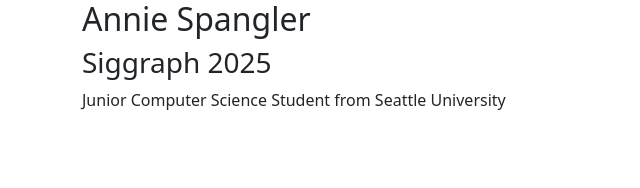
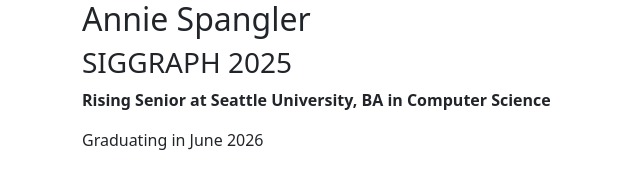
Before and after one commit to anastasiaspangler/anastasiaspangler.github.io, a plain HTML site: page pages/siggraph.html in a window 1280 px wide. Shown: the whole page, without its empty margins (0-640 px from the left). Drawn offline with nearby package versions, Linux system fonts and the light colour scheme.

Commit message:
add bootstrap

```diff
--- a/pages/siggraph.html
+++ b/pages/siggraph.html
@@ -3,7 +3,7 @@
 <head>
     <meta charset="utf-8">
     <meta name="viewport" content="width=device-width, initial-scale=1">
-    <title>Annie Spangler - Siggraph 2025</title>
+    <title>Anastasia Spangler - Siggraph 2025</title>
     <link href="https://cdn.jsdelivr.net/npm/bootstrap@5.3.6/dist/css/bootstrap.min.css" rel="stylesheet"
           integrity="sha384-4Q6Gf2aSP4eDXB8Miphtr37CMZZQ5oXLH2yaXMJ2w8e2ZtHTl7GptT4jmndRuHDT" crossorigin="anonymous">
 </head>
@@ -11,10 +11,11 @@
 <div class="container">
     <div>
         <h2>Annie Spangler</h2>
-        <h3>Siggraph 2025</h3>
+        <h3>SIGGRAPH 2025</h3>
     </div>
     <div>
-        <p>Junior Computer Science Student from Seattle University</p>
+        <p><b>Rising Senior at Seattle University, BA in Computer Science</b></p>
+        <p>Graduating in June 2026</p>
     </div>
 </div>
 <script src="https://cdn.jsdelivr.net/npm/bootstrap@5.3.6/dist/js/bootstrap.bundle.min.js"
```
